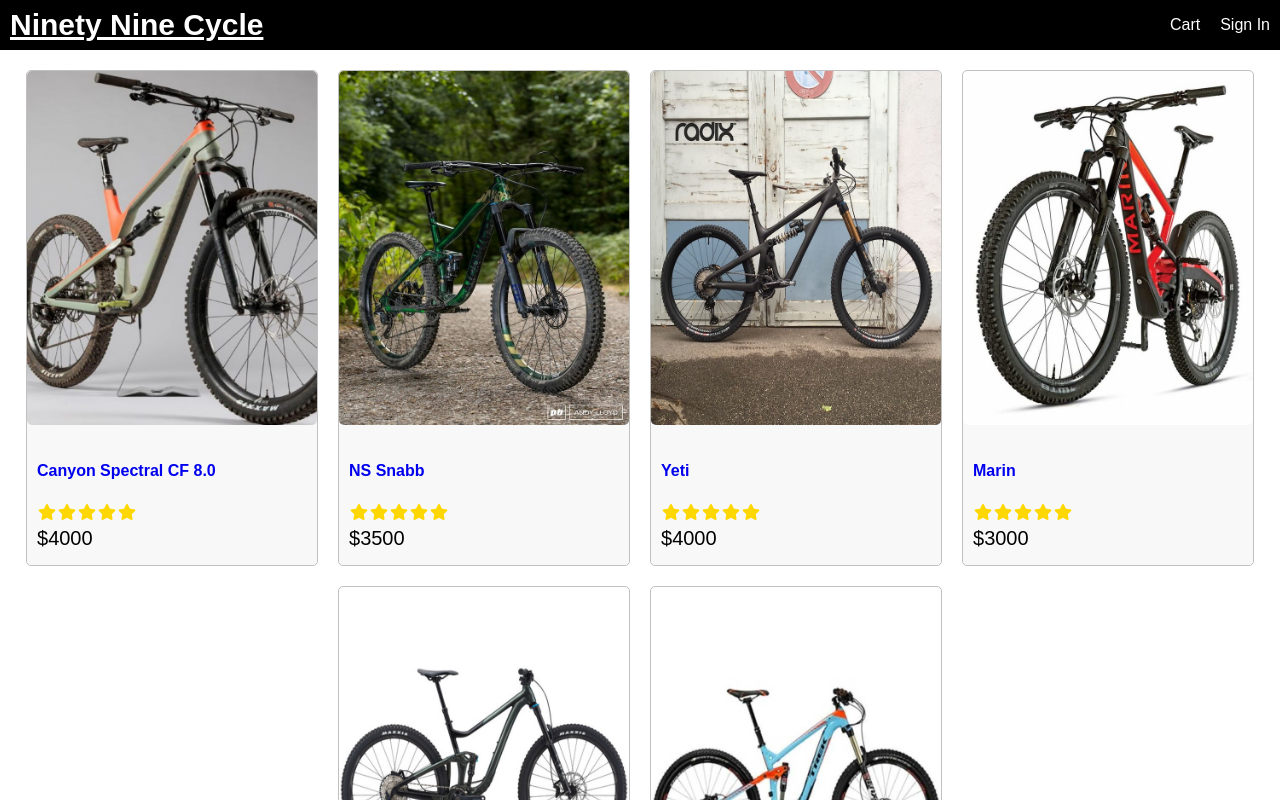
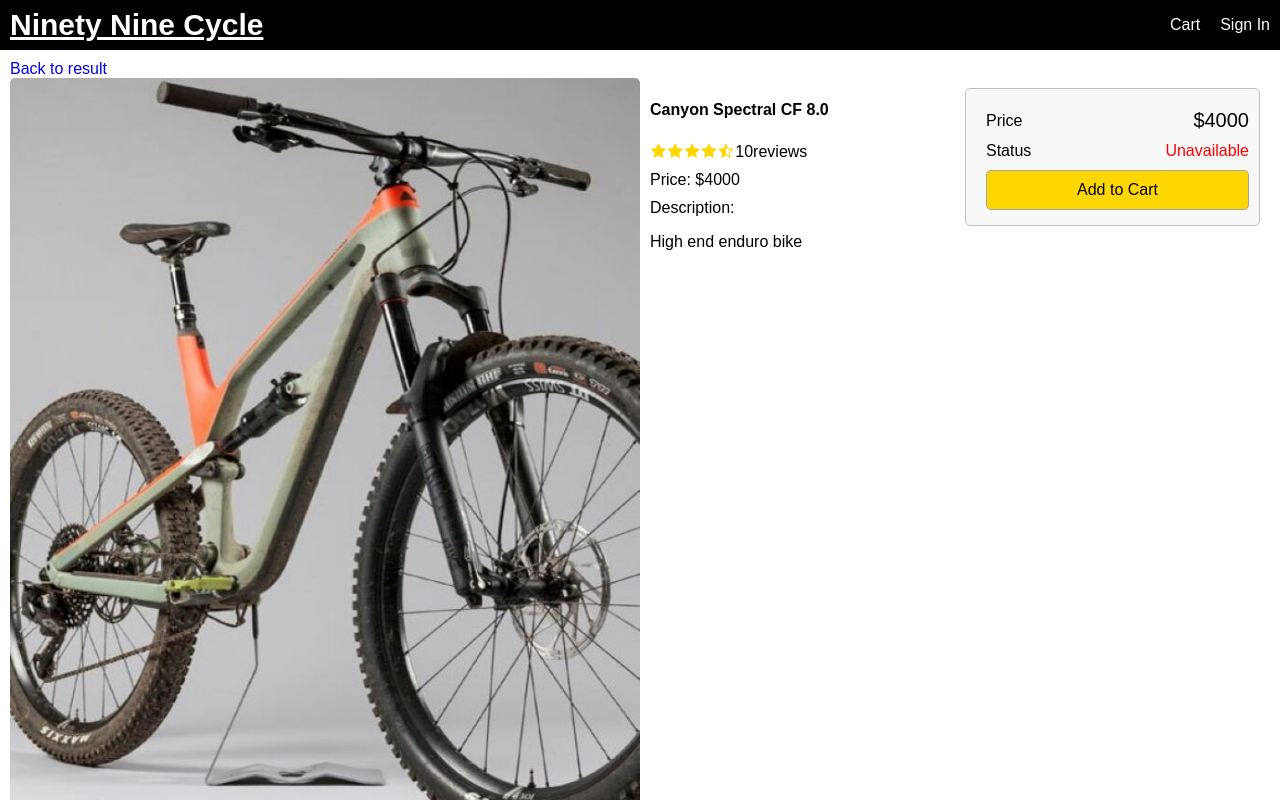
Before and after one commit to hieptien0512/final-app, a React (Create React App) app in the folder frontend/: page /product/1 in a window 1280 px wide. Shown: the top 800 px of the page. Built offline with nearby package versions, Linux system fonts and the light colour scheme.

Commit message:
share code on git hub

```diff
--- a/frontend/package.json
+++ b/frontend/package.json
@@ -8,6 +8,7 @@
     "@testing-library/user-event": "^12.8.3",
     "react": "^17.0.2",
     "react-dom": "^17.0.2",
+    "react-router-dom": "^5.2.0",
     "react-scripts": "4.0.3",
     "web-vitals": "^1.1.1"
   },
--- a/frontend/public/index.html
+++ b/frontend/public/index.html
@@ -26,7 +26,7 @@
     -->
 
     <link
-      href="https://cdnjs.cloudflare.com/ajax/libs/font-awesome/5.15.3/css/all.min.css"
+      href="https://cdnjs.cloudflare.com/ajax/libs/font-awesome/4.7.0/css/font-awesome.min.css"
       rel="stylesheet"
     />
 
--- a/frontend/src/App.js
+++ b/frontend/src/App.js
@@ -1,7 +1,10 @@
-import data from "./data";
+import { BrowserRouter, Route } from "react-router-dom";
+import HomeScreen from "./screens/HomeScreen";
+import ProductScreen from "./screens/ProductScreen";
 
 function App() {
   return (
+    <BrowserRouter>
       <div className="grid-container">
         <header className="row">
           <div>
@@ -15,45 +18,12 @@
           </div>
         </header>
         <main>
-        <div className="row center">
-          {data.product.map((product) => (
-            <div key={product._id} className="card">
-              <a href={`/product/${product._id}`}>
-                <img
-                  className="medium"
-                  src={product.images}
-                  alt={product.name}
-                />
-              </a>
-              <div className="card-body">
-                <a href={`/product/${product._id}`}>
-                  <h2>{product.name}</h2>
-                </a>
-                <div className="rating">
-                  <span>
-                    <i className="fa fa-star"></i>
-                  </span>
-                  <span>
-                    <i className="fa fa-star"></i>
-                  </span>
-                  <span>
-                    <i className="fa fa-star"></i>
-                  </span>
-                  <span>
-                    <i className="fa fa-star"></i>
-                  </span>
-                  <span>
-                    <i className="fa fa-star"></i>
-                  </span>
-                </div>
-                <div className="price">${product.price}</div>
-              </div>
-            </div>
-          ))}
-        </div>
+          <Route path="/product/:id" component={ProductScreen} exact></Route>
+          <Route path="/" component={HomeScreen} exact></Route>
         </main>
         <footer className="row center">All right reserve</footer>
       </div>
+    </BrowserRouter>
   );
 }
 
--- /dev/null
+++ b/frontend/src/components/Product.js
@@ -0,0 +1,24 @@
+import React from "react";
+import Rating from "./Rating";
+
+export default function Product(props) {
+  const { product } = props;
+
+  return (
+    <div key={product._id} className="card">
+      <a href={`/product/${product._id}`}>
+        <img className="medium" src={product.images} alt={product.name} />
+      </a>
+      <div className="card-body">
+        <a href={`/product/${product._id}`}>
+          <h2>{product.name}</h2>
+        </a>
+        <Rating
+          rating={product.rating}
+          numReviews={product.numReviews}
+        ></Rating>
+        <div className="price">${product.price}</div>
+      </div>
+    </div>
+  );
+}
--- /dev/null
+++ b/frontend/src/components/Rating.js
@@ -0,0 +1,66 @@
+import React from "react";
+
+export default function Rating(props) {
+  const { rating, numReviews } = props;
+
+  return (
+    <div className="rating">
+      <span>
+        <i
+          className={
+            rating >= 1
+              ? "fa fa-star"
+              : rating >= 0.5
+              ? "fa fa-star-half-o"
+              : "fa fa-star-o"
+          }
+        ></i>
+      </span>
+      <span>
+        <i
+          className={
+            rating >= 2
+              ? "fa fa-star"
+              : rating >= 1.5
+              ? "fa fa-star-half-o"
+              : "fa fa-star-o"
+          }
+        ></i>
+      </span>
+      <span>
+        <i
+          className={
+            rating >= 3
+              ? "fa fa-star"
+              : rating >= 2.5
+              ? "fa fa-star-half-o"
+              : "fa fa-star-o"
+          }
+        ></i>
+      </span>
+      <span>
+        <i
+          className={
+            rating >= 4
+              ? "fa fa-star"
+              : rating >= 3.5
+              ? "fa fa-star-half-o"
+              : "fa fa-star-o"
+          }
+        ></i>
+      </span>
+      <span>
+        <i
+          className={
+            rating >= 5
+              ? "fa fa-star"
+              : rating >= 4.5
+              ? "fa fa-star-half-o"
+              : "fa fa-star-o"
+          }
+        ></i>
+      </span>
+      <span>{numReviews + "reviews"}</span>
+    </div>
+  );
+}
--- a/frontend/src/data.js
+++ b/frontend/src/data.js
@@ -6,8 +6,9 @@
       category: "Bikes",
       images: "/images/p1.jpg",
       price: "4000",
+      countInStock: 0,
       brand: "Canyon",
-      rating: 4.0,
+      rating: 4.5,
       numReviews: 10,
       description: "High end enduro bike",
     },
@@ -17,6 +18,7 @@
       category: "Bikes",
       images: "/images/p2.jpg",
       price: "3500",
+      countInStock: 10,
       brand: "NS Bikes",
       rating: 4.5,
       numReviews: 12,
@@ -28,6 +30,7 @@
       category: "Bikes",
       images: "/images/p3.jpg",
       price: "4000",
+      countInStock: 5,
       brand: "Yeti",
       rating: 5.0,
       numReviews: 10,
@@ -39,6 +42,7 @@
       category: "Bikes",
       images: "/images/p4.jpg",
       price: "3000",
+      countInStock: 0,
       brand: "Marin",
       rating: 4.0,
       numReviews: 10,
@@ -50,6 +54,7 @@
       category: "Bikes",
       images: "/images/p5.jpg",
       price: "1000",
+      countInStock: 10,
       brand: "Giant",
       rating: 4.0,
       numReviews: 10,
@@ -61,6 +66,7 @@
       category: "Bikes",
       images: "/images/p6.jpg",
       price: "6000",
+      countInStock: 10,
       brand: "Trek",
       rating: 4.0,
       numReviews: 10,
--- a/frontend/src/index.css
+++ b/frontend/src/index.css
@@ -56,8 +56,36 @@
 }
 
 a:hover {
-  color: white;
   text-decoration: underline;
+}
+ul {
+  padding: 0;
+  margin: 0;
+  margin-left: 1rem;
+  list-style-type: none;
+}
+li {
+  margin-top: 1rem;
+}
+button {
+  padding: 1rem;
+  border-radius: 0.5rem;
+  border: 0.1rem #a4a4a4 solid;
+  font-size: 1.6rem;
+  font-family: Arial, Helvetica, sans-serif;
+  -webkit-font-smoothing: antialiased;
+  -moz-osx-font-smoothing: grayscale;
+  background-color: #f8f8f8;
+  cursor: pointer;
+}
+button.primary {
+  background-color: gold;
+}
+button.block {
+  width: 100%;
+}
+button:hover {
+  border: 0.1rem #404040 solid;
 }
 /*header*/
 header a {
@@ -80,11 +108,24 @@
 .row.center {
   justify-content: center;
 }
+.row.top {
+  align-items: flex-start;
+}
+.col-1 {
+  flex: 1 1 25rem;
+}
+.col-2 {
+  flex: 2 1 50rem;
+}
+/*Images*/
 img {
   border-radius: 0.5rem;
 }
 img.medium {
   max-width: 29rem;
+  width: 100%;
+}
+img.large {
   width: 100%;
 }
 
@@ -110,3 +151,14 @@
   color: gold;
   margin: 0.1rem;
 }
+.rating span:last-child {
+  color: black;
+}
+
+/*Alert*/
+.success {
+  color: rgb(0, 255, 0);
+}
+.error {
+  color: red;
+}
--- /dev/null
+++ b/frontend/src/screens/HomeScreen.js
@@ -0,0 +1,13 @@
+import React from "react";
+import Product from "../components/Product";
+import data from "../data";
+
+export default function HomeScreen() {
+  return (
+    <div className="row center">
+      {data.product.map((product) => (
+        <Product key={product._id} product={product}></Product>
+      ))}
+    </div>
+  );
+}
--- /dev/null
+++ b/frontend/src/screens/ProductScreen.js
@@ -0,0 +1,66 @@
+import React from "react";
+import { Link } from "react-router-dom";
+import Rating from "../components/Rating";
+import data from "../data";
+
+export default function HomeScreen(props) {
+  const proDuct = data.product.find((x) => x._id === props.match.params.id);
+  if (!proDuct) {
+    return <div>Product not found</div>;
+  }
+  return (
+    <div>
+      <Link to="/">Back to result</Link>
+      <div className="row top">
+        <div className="col-2">
+          <img className="large" src={proDuct.images} alt={proDuct.name}></img>
+        </div>
+        <div className="col-1">
+          <ul>
+            <li>
+              <h2>{proDuct.name}</h2>
+            </li>
+            <li>
+              <Rating
+                rating={proDuct.rating}
+                numReviews={proDuct.numReviews}
+              ></Rating>
+            </li>
+            <li>Price: ${proDuct.price}</li>
+            <li>
+              Description:
+              <p>{proDuct.description}</p>
+            </li>
+          </ul>
+        </div>
+        <div className="col-1">
+          <div className="card card-body">
+            <ul>
+              <li>
+                <div className="row">
+                  <div>Price</div>
+                  <div className="price">${proDuct.price}</div>
+                </div>
+              </li>
+              <li>
+                <div className="row">
+                  <div>Status</div>
+                  <div>
+                    {proDuct.countInStock > 0 ? (
+                      <span className="success">In Stock</span>
+                    ) : (
+                      <span className="error">Unavailable</span>
+                    )}
+                  </div>
+                </div>
+              </li>
+              <li>
+                <button className="primary block">Add to Cart</button>
+              </li>
+            </ul>
+          </div>
+        </div>
+      </div>
+    </div>
+  );
+}
```
Also changed, not shown: 2 other files (tests, documents, lock files or other folders). Lines whose indentation alone changed are shown as unchanged.
